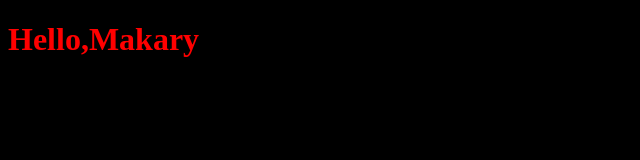
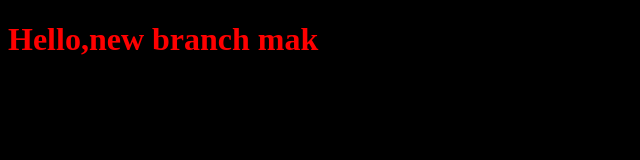
Before and after one commit to makary22/myproject, a plain HTML site: page index.html in a window 1280 px wide. Shown: the whole page, without its empty margins (0-640 px from the left). Drawn offline with Linux system fonts and the light colour scheme.

Commit message:
changing title

```diff
--- a/index.html
+++ b/index.html
@@ -8,6 +8,6 @@
     <link rel="stylesheet" href="file.css">
 </head>
 <body>
-    <h1>Hello,Makary</h1>
+    <h1>Hello,new branch mak</h1>
 </body>
 </html>
```
